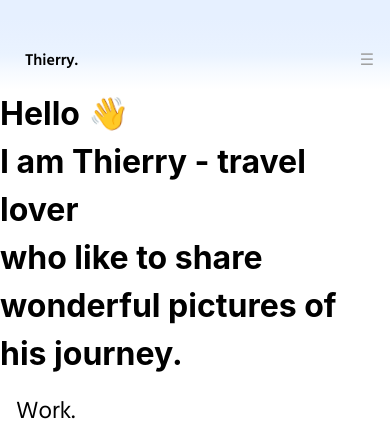
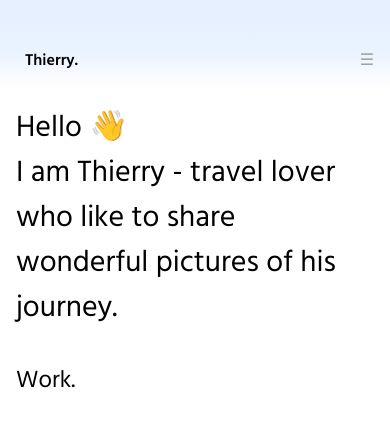
Before and after one commit to Thierry-Lenepveu/group-review-react, a React (Vite) app: page / in a window 390 px wide. Shown: the top 428 px of the page. Built offline with nearby package versions, Linux system fonts and the light colour scheme; a web font is replaced by a local one.

Commit message:
added responsive for h1

```diff
--- a/src/css/Main.css
+++ b/src/css/Main.css
@@ -1,3 +1,10 @@
+h1	{
+	font-family: "Hind", sans-serif;
+	font-size: 30px;
+	font-weight: 400;
+	padding: 16px;
+}
+
 h2 {
 	font-family: "Hind", sans-serif;
 	font-size: 24px;
```
